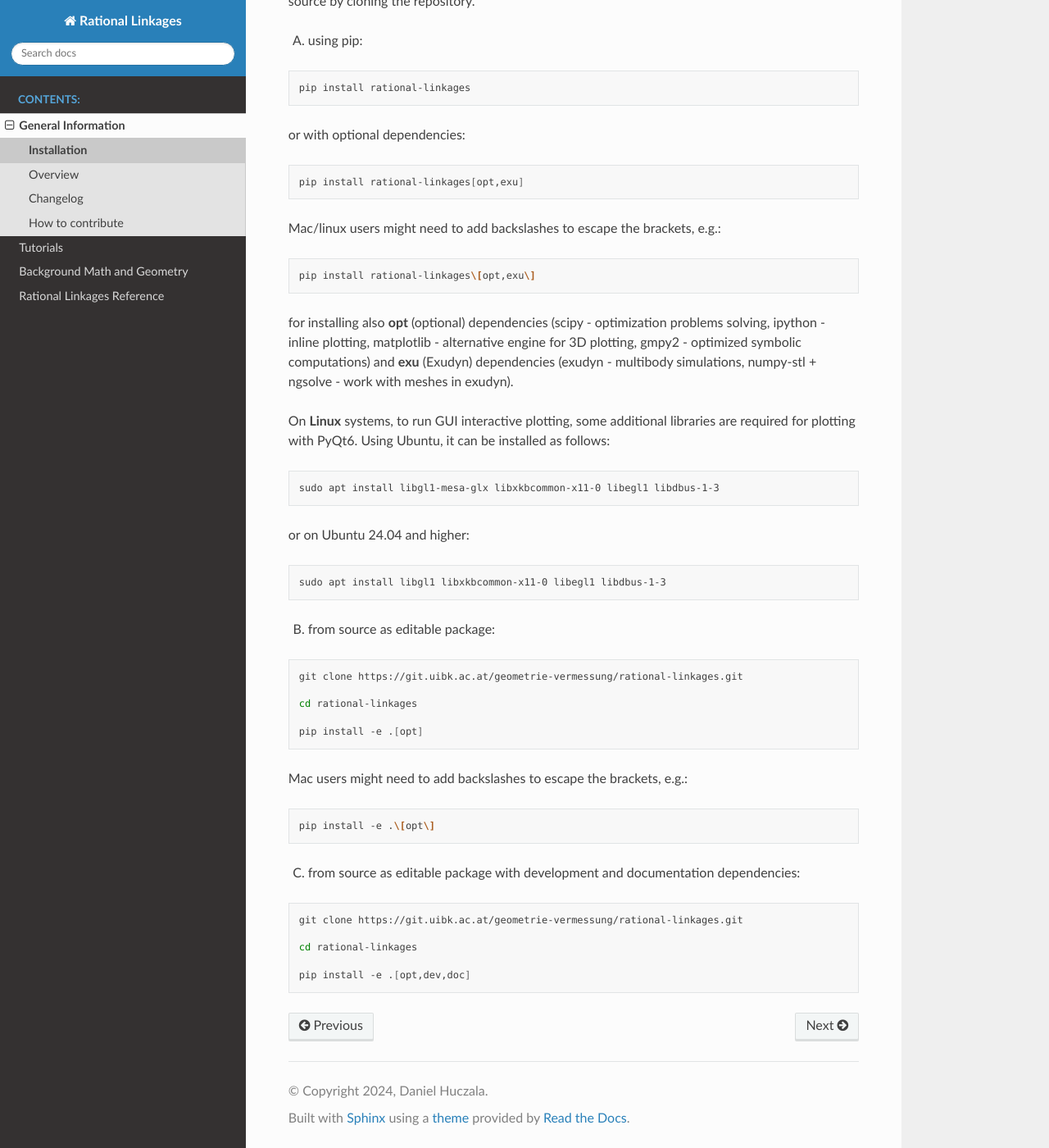
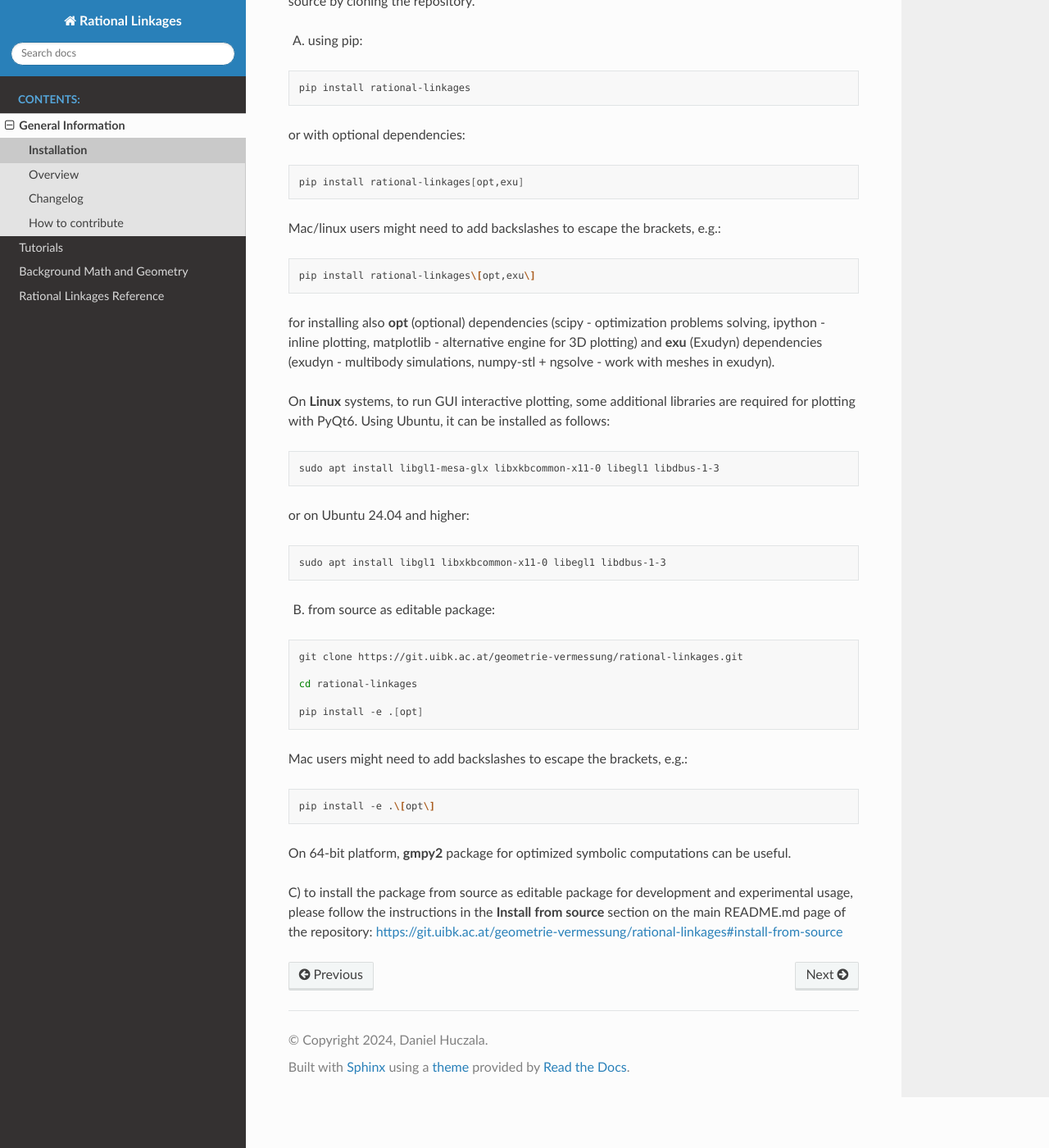
Before and after one commit to hucik14/rational-linkages, a Sphinx documentation site: the page built from docs/source/general/installation.rst, in a window 1280 px wide and 1400 px high, scrolled down 290 px. Shown: the whole window at 82% size. Built offline with Sphinx 7.4.7 and the Read the Docs theme 3.1.0, drawn with Linux system fonts in a browser that asks for light colours.

Commit message:
update to installation instructions
Changelog: changed

```diff
--- a/docs/source/general/installation.rst
+++ b/docs/source/general/installation.rst
@@ -64,12 +64,11 @@ Mac users might need to add backslashes to escape the brackets, e.g.:
 
     pip install -e .\[opt\]
 
-C) from source as editable package with development and documentation dependencies:
 
-.. code-block:: bash
+On 64-bit platform, **gmpy2** package for optimized symbolic computations can be useful.
 
-    git clone https://git.uibk.ac.at/geometrie-vermessung/rational-linkages.git
 
-    cd rational-linkages
-
-    pip install -e .[opt,dev,doc]
+C) to install the package from source as editable package for development and experimental
+usage, please follow the instructions in the **Install from source** section on
+the main README.md page of the repository:
+https://git.uibk.ac.at/geometrie-vermessung/rational-linkages#install-from-source
--- a/pyproject.toml
+++ b/pyproject.toml
@@ -92,11 +92,12 @@ environment = { CARGO_TERM_COLOR = "always" }
 archs = ["x86_64", "aarch64"]
 environment = { PATH = "$HOME/.cargo/bin:$PATH" }
 before-build = "curl --proto '=https' --tlsv1.2 -sSf https://sh.rustup.rs | sh -s -- -y"
-# run at host before cibuildwheel: docker run --rm --privileged multiarch/qemu-user-static --reset -p yes
+# run at x86_64 host before cibuildwheel: docker run --rm --privileged multiarch/qemu-user-static --reset -p yes
+# run at aarch64 host before cibuildwheel: docker run --rm --privileged tonistiigi/binfmt --install amd64
 
 [tool.cibuildwheel.windows]
 archs = ["AMD64"]
-# archs = ["ARM64"]
+#archs = ["ARM64"]
 
 [tool.cibuildwheel.macos]
 archs = ["arm64", "x86_64"]
```
Also changed, not shown: other parts of docs/source/general/installation.rst (+1 -1 lines), README.md (+11 -5 lines).
